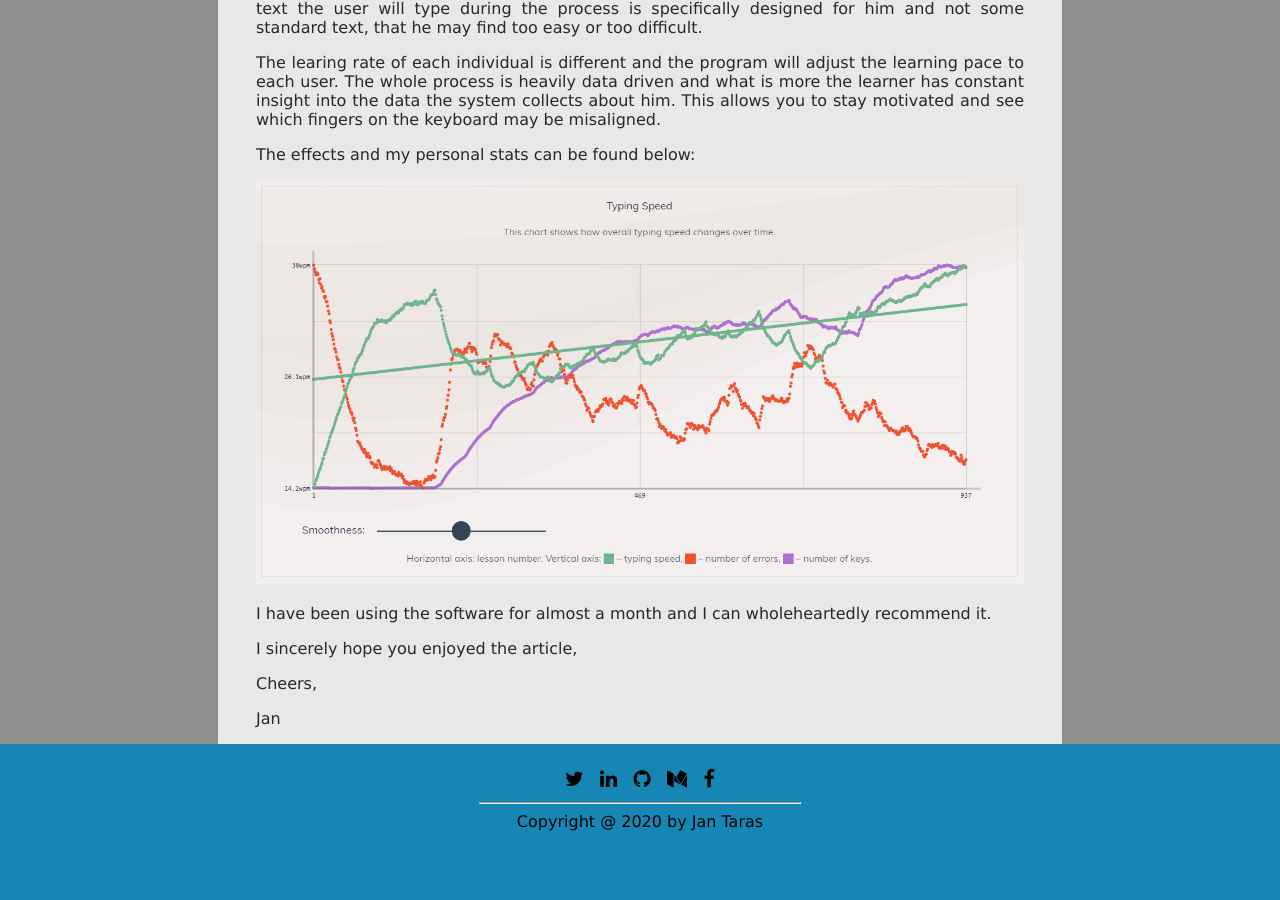
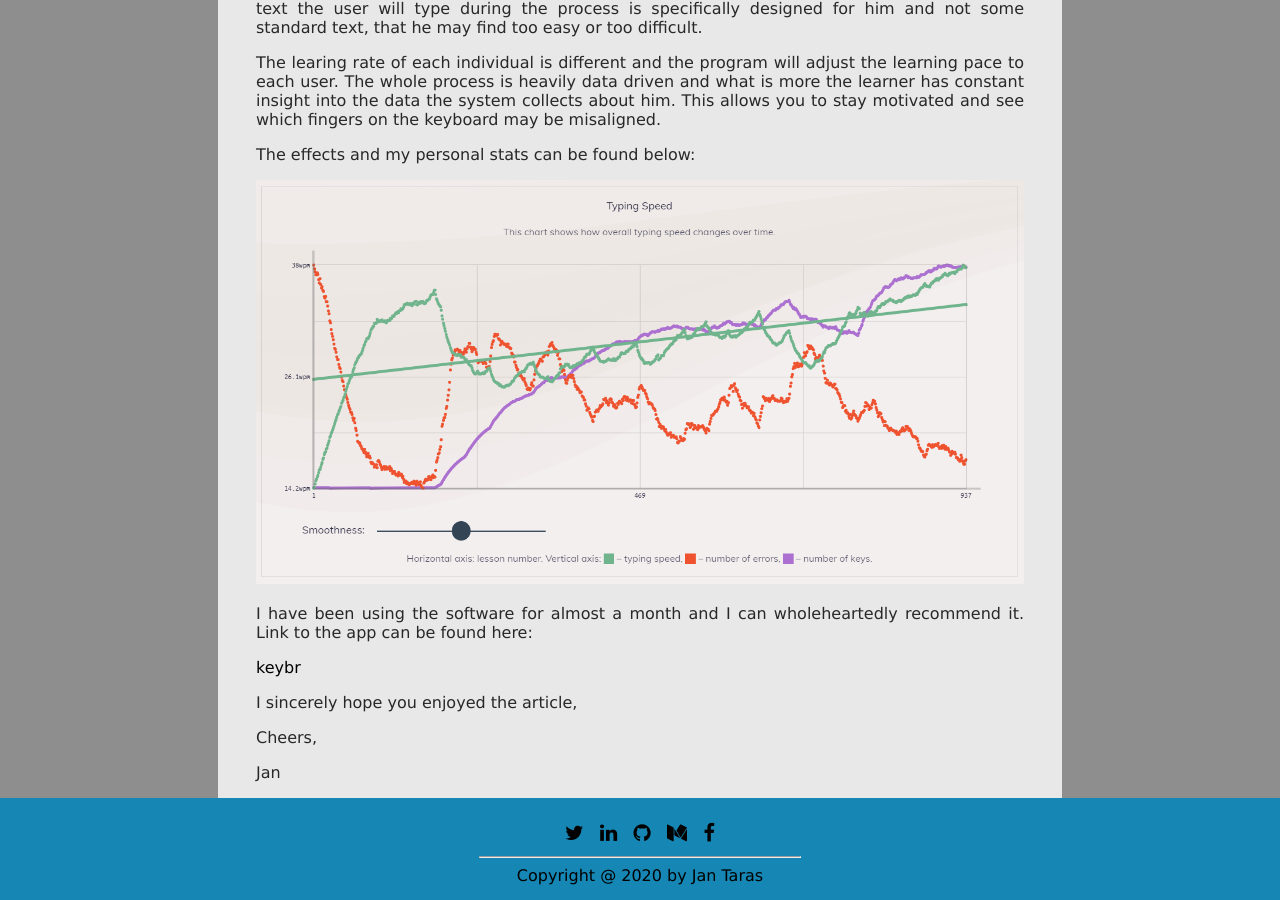
Before and after one commit to TarasJan/TarasJan.github.io, a Jekyll site: the page built from _posts/2020-08-28-keys_to_glory.markdown, in a window 1280 px wide and 900 px high, scrolled down 783 px. Built offline with Jekyll 4.4.1, drawn with Linux system fonts in a browser that asks for light colours; before the commit the page ends 1629 px from its top, so only the background shows below that.

Commit message:
[26.09.2020] Nowy artykul pt 2

```diff
--- a/_posts/2020-08-28-keys_to_glory.markdown
+++ b/_posts/2020-08-28-keys_to_glory.markdown
@@ -21,6 +21,9 @@ The effects and my personal stats can be found below:
 <img src="/jantar-theme/assets/img/stats.PNG" alt="stats">
 
 I have been using the software for almost a month and I can wholeheartedly recommend it.
+Link to the app can be found here:
+
+[keybr](https://keybr.com)
 
 
 I sincerely hope you enjoyed the article,
```
